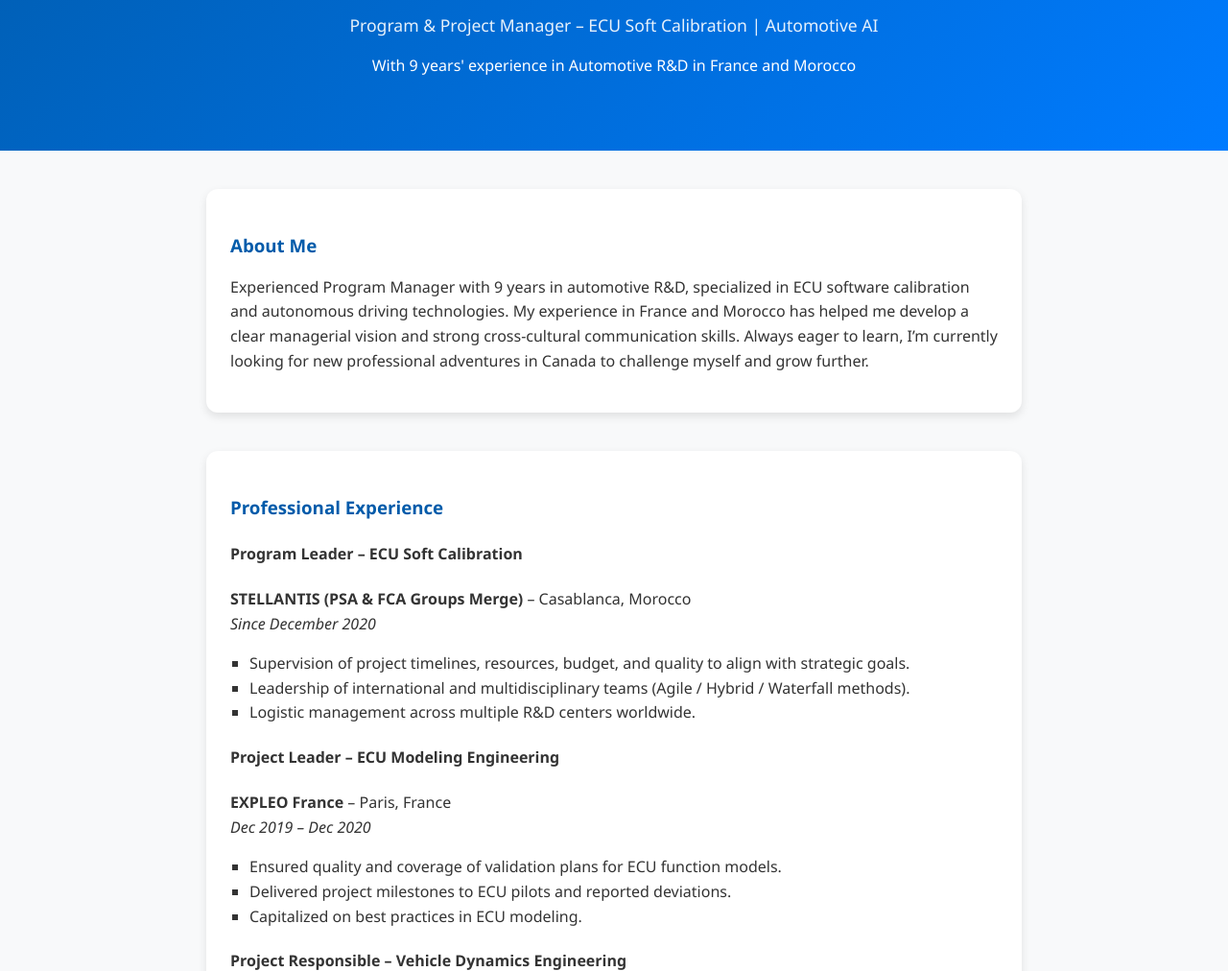
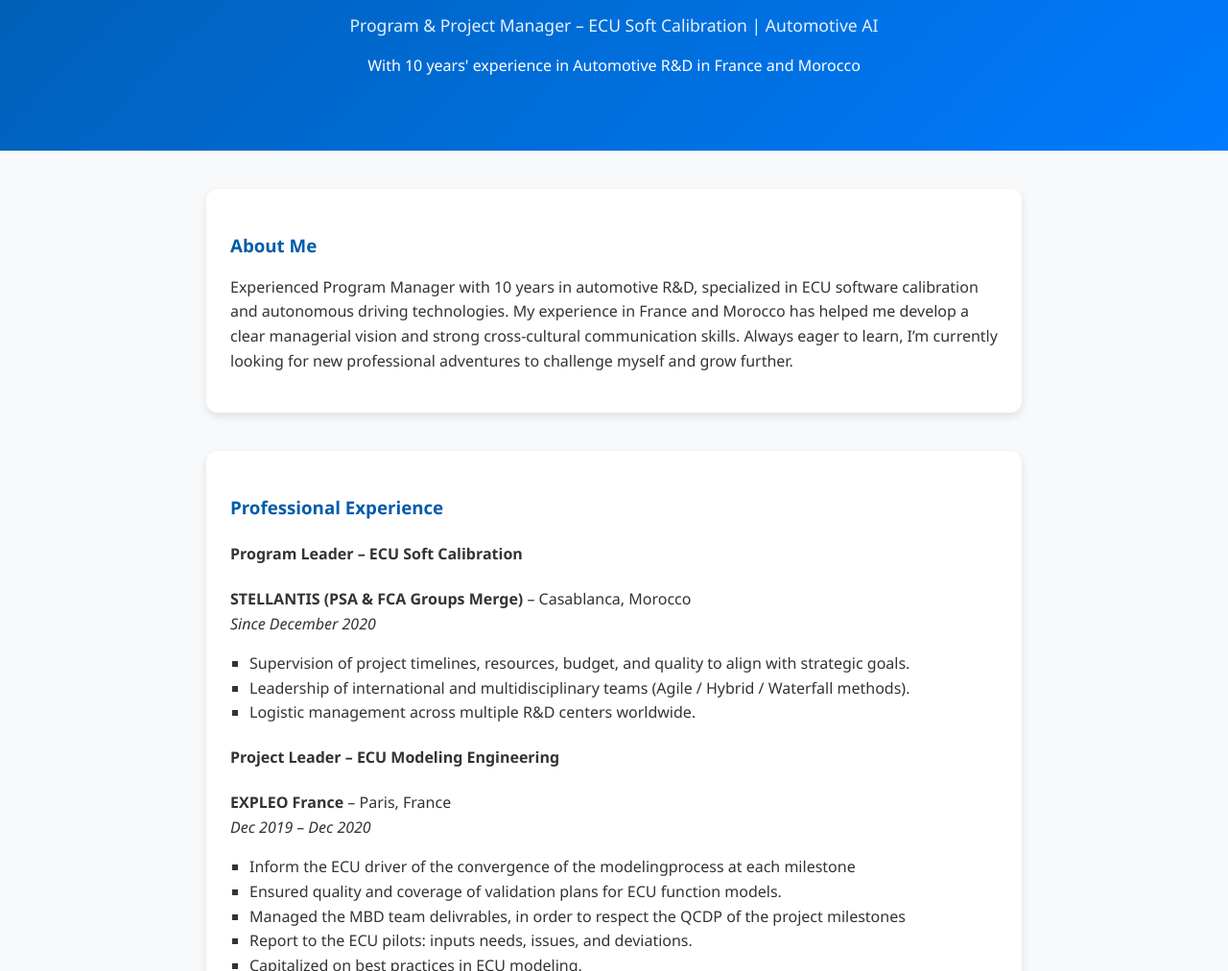
Before and after one commit to MeriemHADRI/html, a plain HTML site: page index.html in a window 1280 px wide. Shown: the part 288-1300 px from the top of the page at 96% size. Drawn offline with Linux system fonts and the light colour scheme.

Commit message:
Update index.html

```diff
--- a/index.html
+++ b/index.html
@@ -12,16 +12,16 @@
       <img src="images/profil.jpg" alt="Photo de Meriem Hadri" class="profile-img">
       <h1>Meriem HADRI, PMP®</h1>
       <h2>Program & Project Manager – ECU Soft Calibration | Automotive AI</h2>
-      <p>With 9 years' experience in Automotive R&D in France and Morocco</p>
+      <p>With 10 years' experience in Automotive R&D in France and Morocco</p>
     </div>
   </header>
 
   <section class="about">
     <h3>About Me</h3>
     <p>
-      Experienced Program Manager with 9 years in automotive R&D, specialized in ECU software calibration and autonomous driving technologies.
+      Experienced Program Manager with 10 years in automotive R&D, specialized in ECU software calibration and autonomous driving technologies.
       My experience in France and Morocco has helped me develop a clear managerial vision and strong cross-cultural communication skills.
-      Always eager to learn, I’m currently looking for new professional adventures in Canada to challenge myself and grow further.
+      Always eager to learn, I’m currently looking for new professional adventures  to challenge myself and grow further.
     </p>
   </section>
 
@@ -42,8 +42,10 @@
       <h4>Project Leader – ECU Modeling Engineering</h4>
       <p><strong>EXPLEO France</strong> – Paris, France<br><em>Dec 2019 – Dec 2020</em></p>
       <ul>
+        <li> Inform the ECU driver of the convergence of the modelingprocess at each milestone</li>
         <li>Ensured quality and coverage of validation plans for ECU function models.</li>
-        <li>Delivered project milestones to ECU pilots and reported deviations.</li>
+        <li>Managed the MBD team delivrables, in order to respect the QCDP of the project milestones</li>
+        <li>Report to the ECU pilots: inputs needs, issues, and deviations.</li>
         <li>Capitalized on best practices in ECU modeling.</li>
       </ul>
     </div>
```
